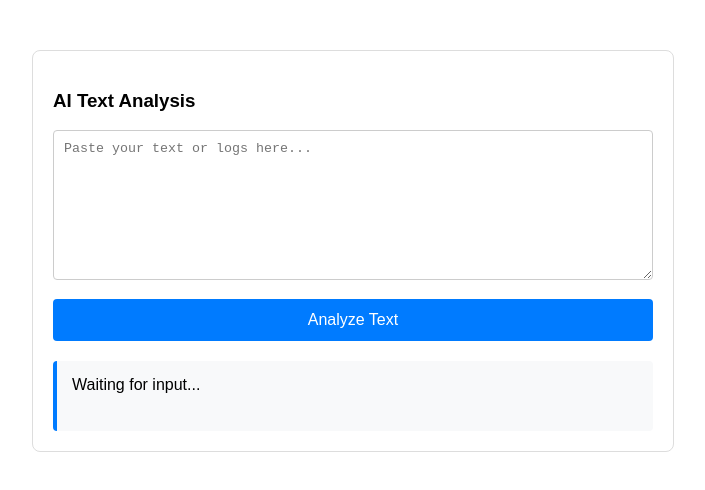
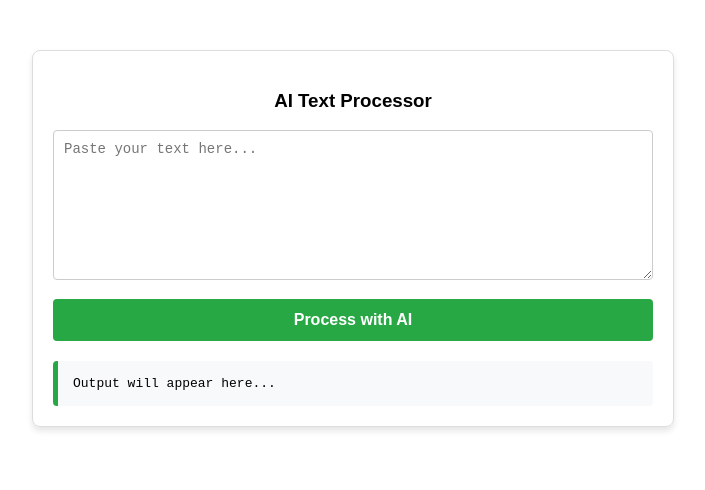
Before and after one commit to sun1423/genai, a website: page index.html in a window 1280 px wide. Shown: the whole page, without its empty margins (287-992 px from the left). Drawn offline with Linux system fonts and the light colour scheme.

Commit message:
Update index.html

```diff
--- a/index.html
+++ b/index.html
@@ -4,23 +4,27 @@
     <meta charset="UTF-8">
     <title>AI Analysis Tool</title>
     <style>
-        body { font-family: sans-serif; max-width: 600px; margin: 50px auto; padding: 20px; border: 1px solid #ddd; border-radius: 8px; }
-        textarea { width: 100%; height: 150px; margin-bottom: 15px; padding: 10px; box-sizing: border-box; border: 1px solid #ccc; border-radius: 4px; }
-        button { width: 100%; padding: 12px; background: #007bff; color: white; border: none; border-radius: 4px; cursor: pointer; font-size: 16px; }
-        button:disabled { background: #ccc; }
-        #output { background: #f8f9fa; padding: 15px; margin-top: 20px; border-radius: 4px; border-left: 4px solid #007bff; white-space: pre-wrap; min-height: 40px; }
+        body { font-family: sans-serif; max-width: 600px; margin: 50px auto; padding: 20px; border: 1px solid #ddd; border-radius: 8px; box-shadow: 0 4px 6px rgba(0,0,0,0.1); }
+        textarea { width: 100%; height: 150px; margin-bottom: 15px; padding: 10px; box-sizing: border-box; border: 1px solid #ccc; border-radius: 4px; font-size: 14px; }
+        button { width: 100%; padding: 12px; background: #28a745; color: white; border: none; border-radius: 4px; cursor: pointer; font-size: 16px; font-weight: bold; }
+        button:hover { background: #218838; }
+        button:disabled { background: #6c757d; cursor: not-allowed; }
+        #output { background: #f8f9fa; padding: 15px; margin-top: 20px; border-radius: 4px; border-left: 5px solid #28a745; white-space: pre-wrap; font-family: monospace; }
     </style>
 </head>
 <body>
-    <h3>AI Text Analysis</h3>
-    <textarea id="msg" placeholder="Paste your text or logs here..."></textarea>
-    <button id="runBtn" onclick="send()">Analyze Text</button>
-    <div id="output">Waiting for input...</div>
+    <h3 style="text-align: center;">AI Text Processor</h3>
+    <textarea id="msg" placeholder="Paste your text here..."></textarea>
+    <button id="runBtn" onclick="send()">Process with AI</button>
+    <div id="output">Output will appear here...</div>
 
     <script>
         async function send() {
             const out = document.getElementById('output');
             const btn = document.getElementById('runBtn');
+            const text = document.getElementById('msg').value;
+
+            if(!text) return alert("Please enter some text!");
 
             out.innerText = "Processing...";
             btn.disabled = true;
@@ -29,9 +33,7 @@
                 const response = await fetch('/api/analyze', {
                     method: 'POST',
                     headers: { 'Content-Type': 'application/json' },
-                    body: JSON.stringify({
-                        text: document.getElementById('msg').value
-                    })
+                    body: JSON.stringify({ text })
                 });
 
                 const data = await response.json();
```
